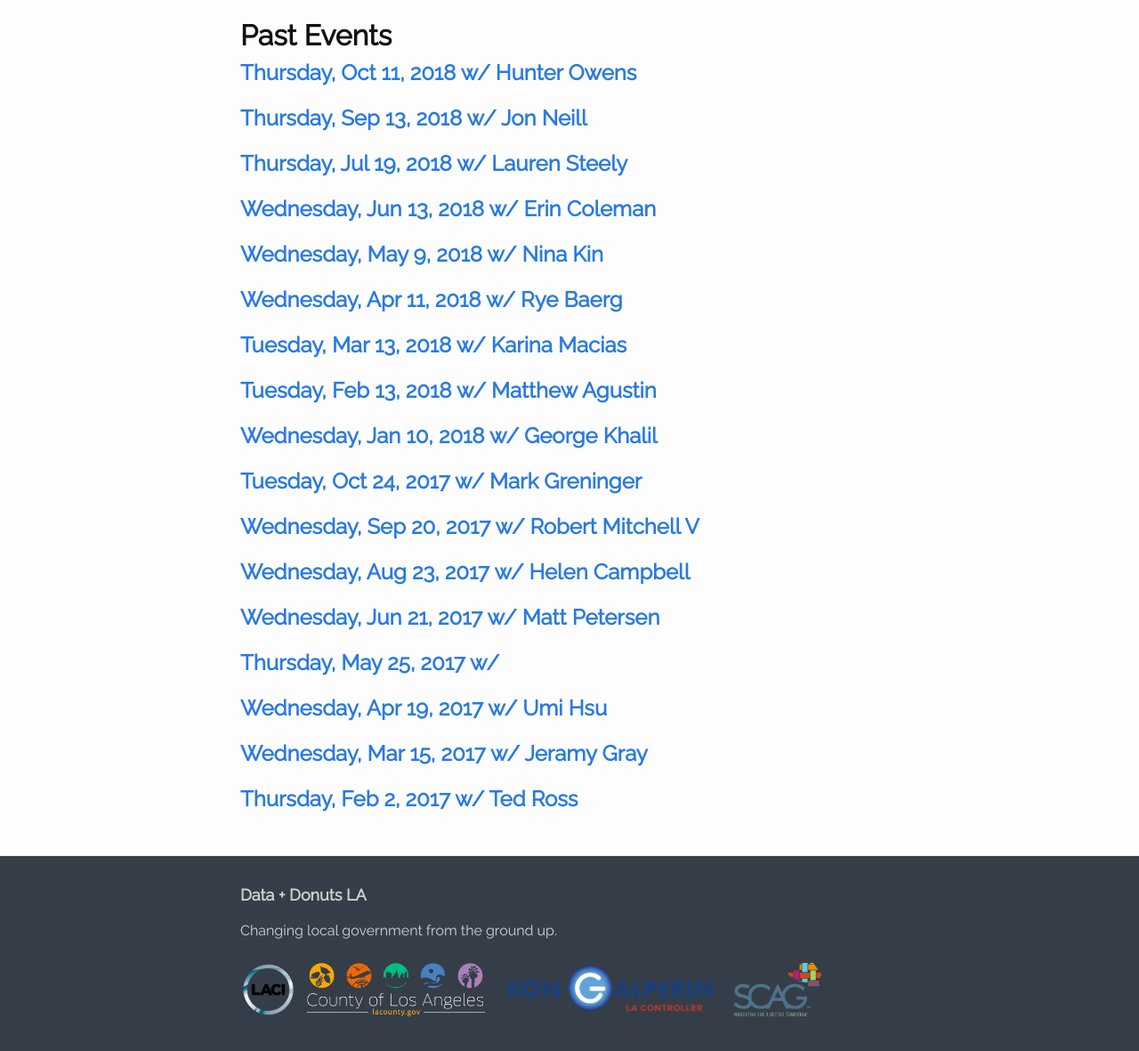
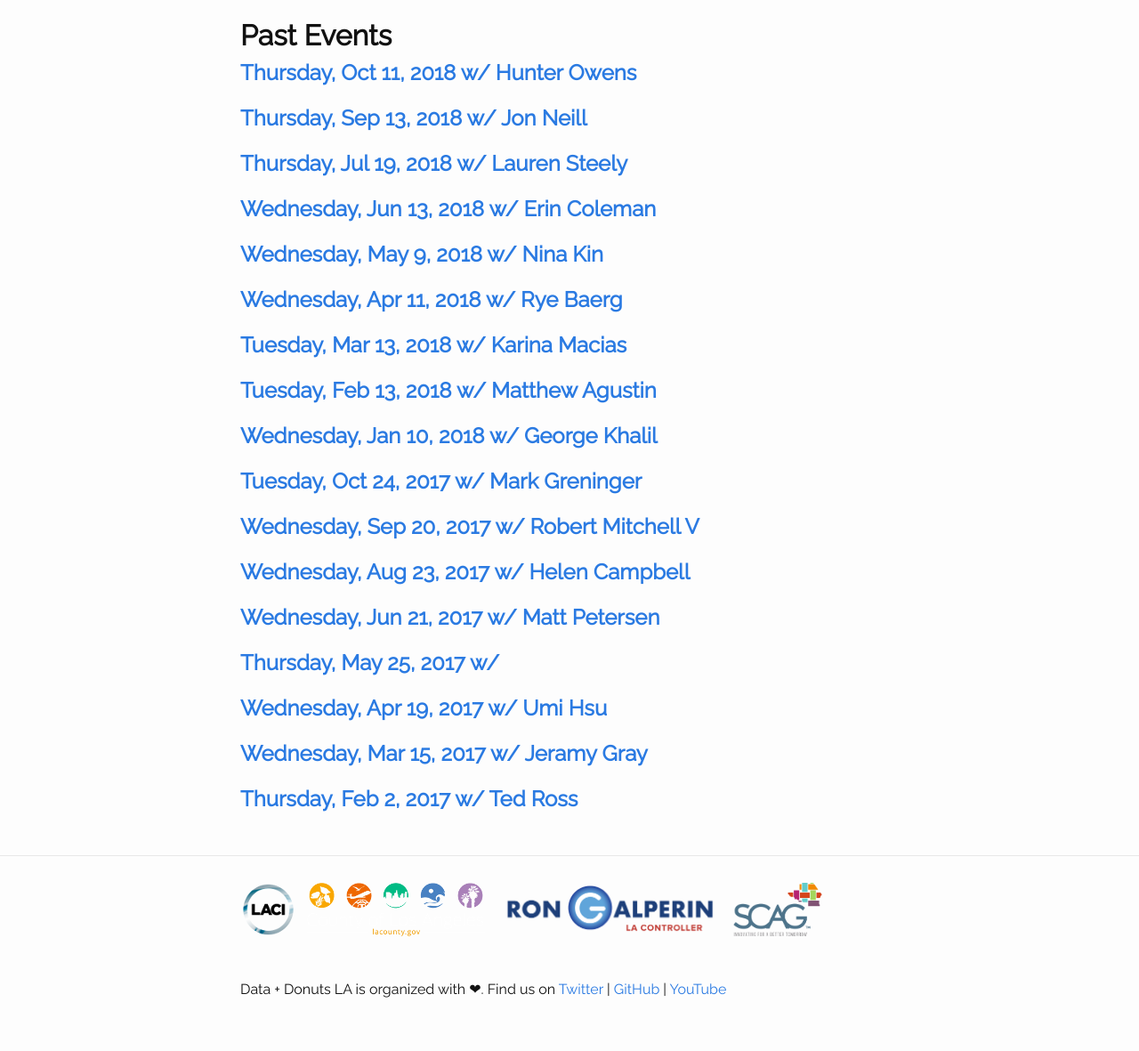
Before and after one commit to compilerla/data-donuts, a Jekyll site: the page built from index.html, in a window 1280 px wide, cut to the strip 727-1914 px from the top of the page. Shown: the top 1181 px of the strip at 89% size. Built offline with Jekyll 4.4.1, drawn with Linux system fonts in a browser that asks for light colours; comment, search, counter and statistics services are not loaded.

Commit message:
clean up footer

```diff
--- a/_config.yml
+++ b/_config.yml
@@ -7,12 +7,18 @@
 
 # Site settings
 title: Data + Donuts LA
+description: > # this means to ignore newlines until "baseurl:"
+    Changing local government from the ground up.
+email: "data-donuts@compiler.la"
+address: ""
+twitter: datadonutsla
+github: "compilerla/data-donuts"
+youtube: "youtube.com/channel/UC_mAa07EdkkGCn48lq0yj3Q"
 
 #What is the name of the events or talks you would like to host? (Example Brownbags, Talks, Lighting Talks)
 event_label: Events
 
-description: > # this means to ignore newlines until "baseurl:"
-    Changing local government from the ground up.
+
 
 baseurl: "" # the subpath of your site, e.g. /blog
 url: "http://datadonuts.la" # the base hostname & protocol for your site
--- a/_includes/footer.html
+++ b/_includes/footer.html
@@ -1,13 +1,12 @@
 <footer class="site-footer">
-
   <div class="wrapper">
-
-    <h2 class="footer-heading">{{ site.title }}</h2>
+    {% include logos.html %}
+    <br /><br />
     <p>
-      {{ site.description }}<br /><br />
-      {% include logos.html %}
+      {{ site.title }} is organized with ❤. Find us on
+      <a href="https://twitter.com/{{ site.twitter}}">Twitter</a> |
+      <a href="https://github.com/{{ site.github }}">GitHub</a> |
+      <a href="https://www.youtube.com/channel/UC_mAa07EdkkGCn48lq0yj3Q">YouTube</a>
     </p>
-
   </div>
-
 </footer>
--- a/_includes/logos.html
+++ b/_includes/logos.html
@@ -1 +1,3 @@
-<img src="{{site.baseurl}}/images/laci-logo-small.png" />&nbsp;&nbsp;&nbsp;<img src="{{site.baseurl}}/images/la-county.png" />&nbsp;&nbsp;&nbsp;<img src="{{site.baseurl}}/images/la-city-controller.png" />&nbsp;&nbsp;&nbsp;<img src="{{site.baseurl}}/images/scag-logo.png" />
+<div>
+	<img src="{{site.baseurl}}/images/laci-logo-small.png" />&nbsp;&nbsp;&nbsp;<img src="{{site.baseurl}}/images/la-county.png" />&nbsp;&nbsp;&nbsp;<img src="{{site.baseurl}}/images/la-city-controller.png" />&nbsp;&nbsp;&nbsp;<img src="{{site.baseurl}}/images/scag-logo.png" />
+</div>
--- a/_layouts/default.html
+++ b/_layouts/default.html
@@ -26,5 +26,4 @@
     {% include footer.html %}
 
   </body>
-
 </html>
--- a/_sass/_base.scss
+++ b/_sass/_base.scss
@@ -207,6 +207,4 @@ pre {
 
 
 footer{
-    background: #353e48;
-    color:#D2D2D2;
 }
```
